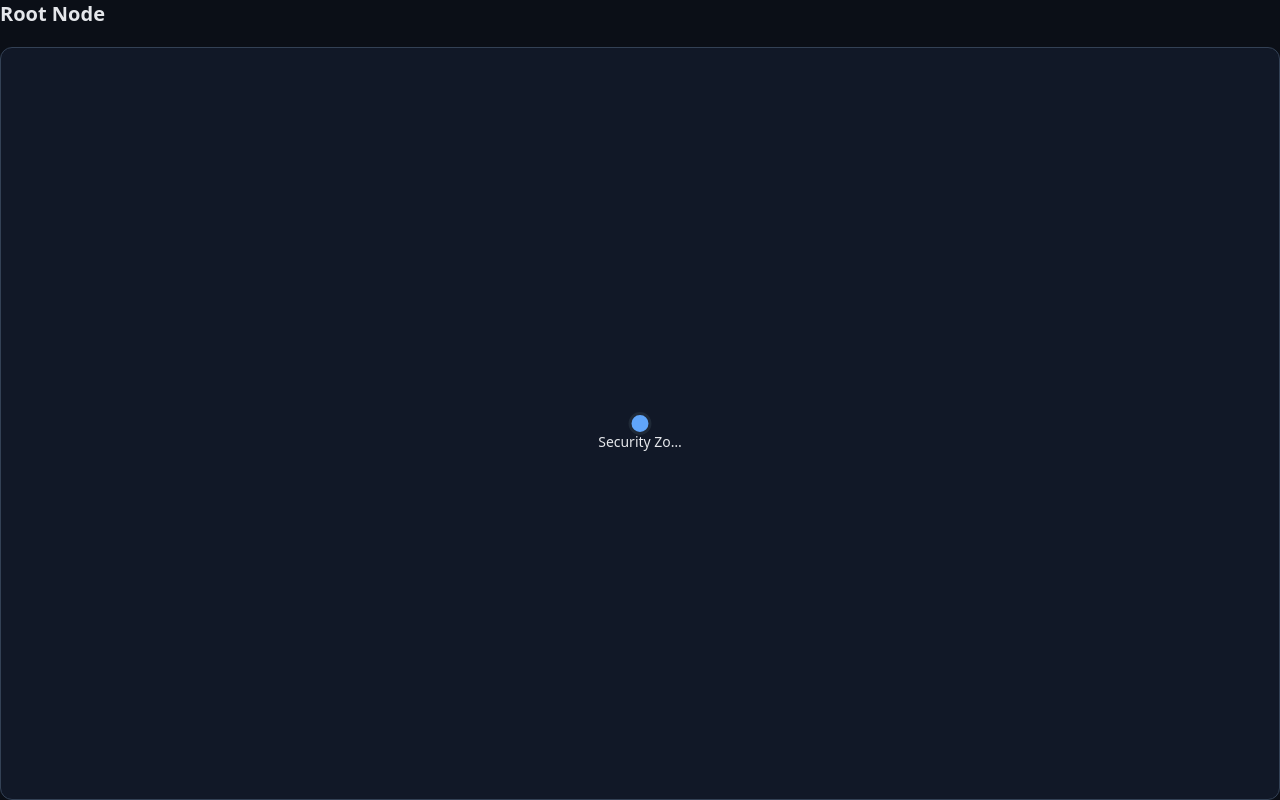
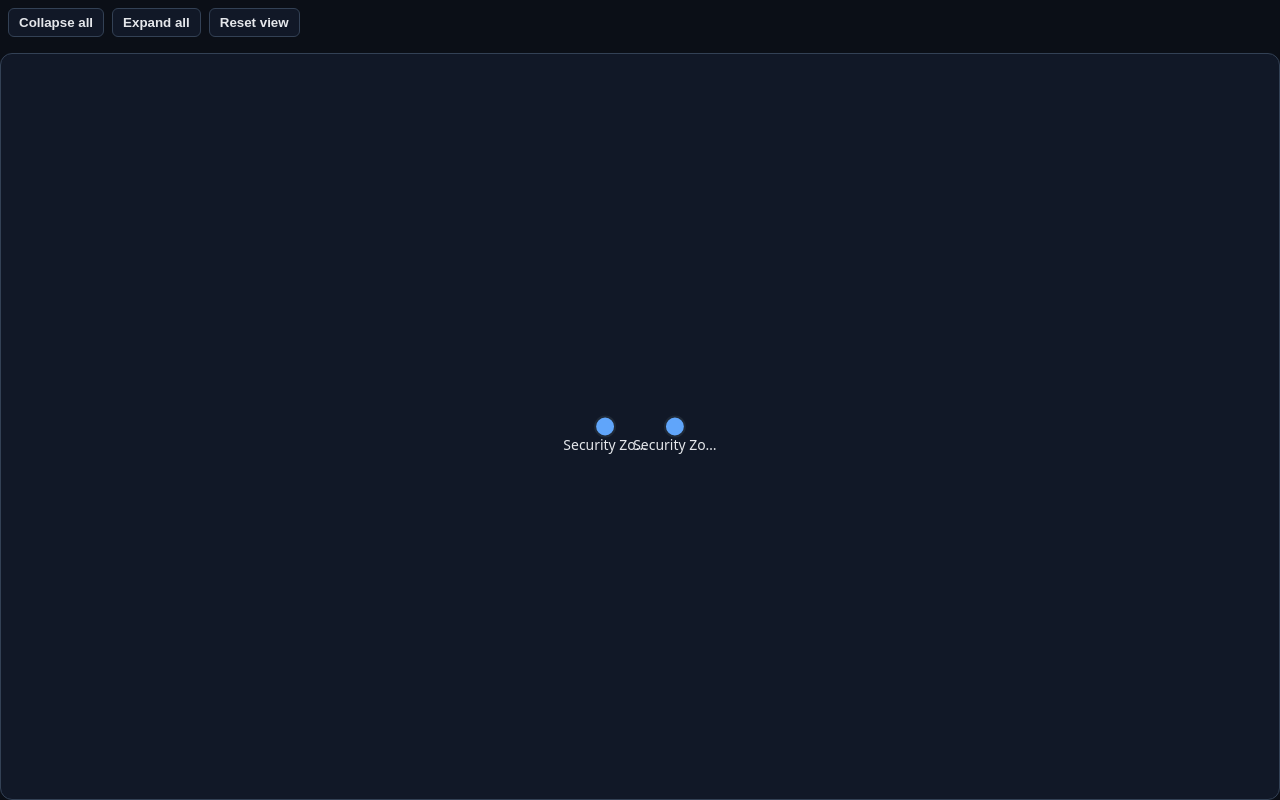
Before and after one commit to Bilguun-Batsaikhan/Dynamic-Network-Graph, a plain HTML site: page index.html in a window 1280 px wide. Drawn offline with nearby package versions, Linux system fonts and the light colour scheme.

Commit message:
Added another security zone, to do that added root node

```diff
--- a/data.js
+++ b/data.js
@@ -1,4 +1,8 @@
 export const data = {
+  name: "All Security Zones",
+  type: "root",
+  children: [
+    {
       name: "Security Zone A",
       type: "zone",
       children: [
@@ -84,4 +88,81 @@ export const data = {
           ],
         },
       ],
+    },
+    {
+      name: "Security Zone B",
+      type: "zone",
+      children: [
+        {
+          name: "STAGING",
+          type: "environment",
+          children: [
+            {
+              name: "Integration Tier",
+              type: "tier",
+              children: [
+                {
+                  name: "Middleware Bus",
+                  type: "application",
+                  children: [
+                    { name: "ms-stage-01", type: "host" },
+                    { name: "ms-stage-02", type: "host" },
+                  ],
+                },
+              ],
+            },
+            {
+              name: "Database Tier",
+              type: "tier",
+              children: [
+                {
+                  name: "Redis Cache",
+                  type: "application",
+                  children: [{ name: "cache-stage-01", type: "host" }],
+                },
+              ],
+            },
+          ],
+        },
+        {
+          name: "LEGACY",
+          type: "environment",
+          children: [
+            {
+              name: "Mainframe Tier",
+              type: "tier",
+              children: [
+                {
+                  name: "Payment Gateway",
+                  type: "application",
+                  children: [
+                    { name: "pay-leg-01", type: "host" },
+                    { name: "pay-leg-02", type: "host" },
+                    { name: "pay-leg-03", type: "host" },
+                  ],
+                },
+              ],
+            },
+          ],
+        },
+        {
+          name: "MANAGEMENT",
+          type: "environment",
+          children: [
+            {
+              name: "Ops Tier",
+              type: "tier",
+              children: [
+                {
+                  name: "Monitoring Tool",
+                  type: "application",
+                  children: [{ name: "mon-ops-01", type: "host" }],
+                },
+              ],
+            },
+          ],
+        },
+      ],
+    },
+  ],
 };
--- a/index.html
+++ b/index.html
@@ -8,7 +8,13 @@
   </head>
   <body>
     <div class="app">
-      <h1>Root Node</h1>
+      <!-- <h1>Root Node</h1> -->
+      <div class="controls">
+        <button id="collapseAll">Collapse all</button>
+        <button id="expandAll">Expand all</button>
+        <button id="resetView">Reset view</button>
+      </div>
+
       <div id="viz"></div>
     </div>
 
--- a/script.js
+++ b/script.js
@@ -41,6 +41,7 @@ function toNode(t, parentPath = "") {
 }
 
 const root = toNode(data);
+root.expanded = true; // show all security zones immediately
 
 // ---------- D3 setup ----------
 const container = d3.select("#viz");
@@ -75,6 +76,23 @@ function setup() {
   // Initial compute + render
   recomputeAll();
   render(g);
+
+  // ========== EVENT HANDLERS (moved here) ==========
+  document.getElementById("collapseAll").onclick = () => {
+    collapseAll(root);
+    recomputeAll();
+    render(g);
+  };
+
+  document.getElementById("expandAll").onclick = () => {
+    expandAll(root);
+    recomputeAll();
+    render(g);
+  };
+
+  document.getElementById("resetView").onclick = () => {
+    svg.transition().duration(500).call(zoom.transform, d3.zoomIdentity);
+  };
 
   // ---------- helpers ----------
   function computeAbsolutePositions(node, parentAbsX = 0, parentAbsY = 0) {
@@ -190,26 +208,30 @@ function setup() {
       .attr("transform", (d) => `translate(${d.node.absX}, ${d.node.absY})`)
       .style("cursor", "pointer")
       .on("click", (event, d) => {
-        // Prevent click bubbling so you can click deep nodes
         event.stopPropagation();
 
-        // Toggle only if it has children
+        // super-root is not interactive
+        if (d.node.type === "root") return;
+
         if (d.node.children && d.node.children.length > 0) {
           d.node.expanded = !d.node.expanded;
-
           recomputeAll();
           render(sceneG);
         }
       });
 
-    nodesEnter.append("circle").attr("r", rr);
+    nodesEnter
+      .append("circle")
+      .attr("r", (d) => (d.node.type === "root" ? 0 : rr))
+      .style("display", (d) => (d.node.type === "root" ? "none" : null));
+
     // background (halo)
     nodesEnter
       .append("text")
-      .text((d) => d.node.name ?? d.node.id)
       .text((d) => shortLabel(d))
       .attr("y", (d) => d.node.r + 14)
       .attr("text-anchor", "middle")
+      .style("display", (d) => (d.node.type === "root" ? "none" : null))
       .style("font-size", (d) => {
         switch (d.node.type) {
           case "zone":
@@ -220,7 +242,7 @@ function setup() {
             return "12px";
           case "application":
             return "11px";
-          default: // host
+          default:
             return "10px";
         }
       });
@@ -261,19 +283,48 @@ function setup() {
   //     render(g);
   //   });
   svg.on("click", (event) => {
-    // If the click came from a zoom/pan gesture, ignore it
     if (event.defaultPrevented) return;
-
-    collapseAll(root);
-    recomputeAll();
-    render(g);
   });
 
+  // this keeps expanded children states even after collapsing all
+  //   function collapseAll(node) {
+  //     node.expanded = false;
+  //     if (node.children) node.children.forEach(collapseAll);
+  //   }
   function collapseAll(node) {
+    // Root stays expanded forever
+    if (node.type === "root") {
+      node.expanded = true;
+      if (node.children) {
+        node.children.forEach(collapseAll);
+      }
+      return;
+    }
+
+    // Zones stay visible but collapse their internals
+    if (node.type === "zone") {
+      node.expanded = false;
+      if (node.children) {
+        node.children.forEach(collapseAll);
+      }
+      return;
+    }
+
+    // Everything below zones collapses normally
     node.expanded = false;
-    if (node.children) node.children.forEach(collapseAll);
+    if (node.children) {
+      node.children.forEach(collapseAll);
+    }
+  }
+
+  function expandAll(node) {
+    node.expanded = true;
+    if (node.children) {
+      node.children.forEach(expandAll);
+    }
   }
 }
 
 setup();
+
 window.addEventListener("resize", setup);
--- a/styles.css
+++ b/styles.css
@@ -111,3 +111,19 @@ circle.child {
   font-size: 12px;
   pointer-events: none;
 }
+
+.controls {
+  display: flex;
+  gap: 8px;
+  padding: 8px;
+}
+
+.controls button {
+  color: var(--text);
+  font-weight: 600;
+  background: var(--panel);
+  border: 1px solid var(--stroke);
+  border-radius: 6px;
+  padding: 6px 10px;
+  cursor: pointer;
+}
```
Lines whose indentation alone changed are shown as unchanged.
